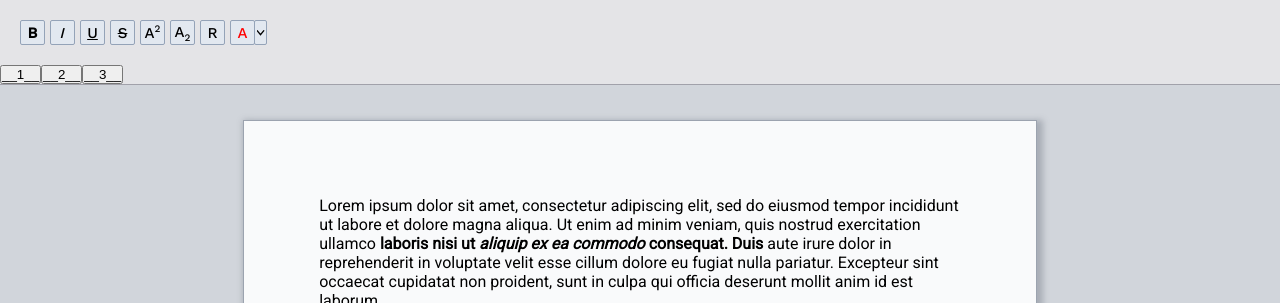
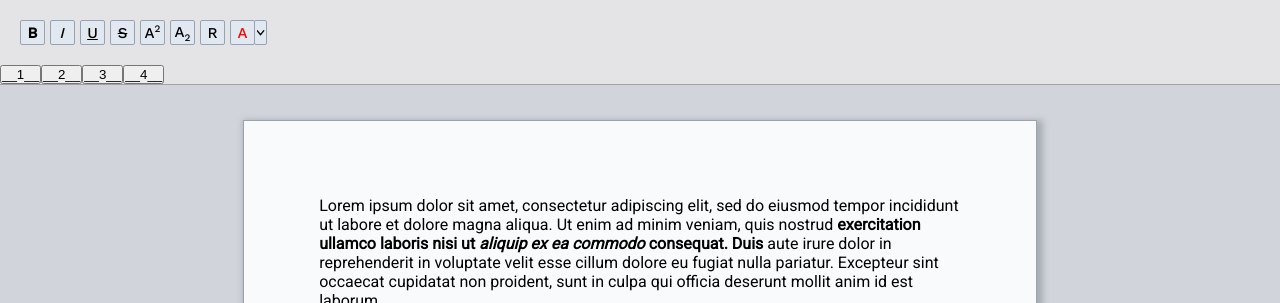
Before and after one commit to 30isnottoolate/wysiwyg-editor, a React app: page / in a window 1280 px wide. Shown: the top 303 px of the page. Built offline with nearby package versions, Linux system fonts and the light colour scheme.

Commit message:
Add mergeSiblings to merge siblings of same kind

```diff
--- a/src/components/App.tsx
+++ b/src/components/App.tsx
@@ -58,6 +58,17 @@ const App: React.FC = () => {
             editorRef.current.childNodes.forEach(childNode => {
                 if (childNode.nodeName === tag) {
                     removeTag(childNode, tag);
+                }
+            });
+        }
+    }
+
+    const mergeSiblings = (tag: string) => {
+        if (editorRef.current && editorRef.current.hasChildNodes()) {
+            editorRef.current.childNodes.forEach((childNode) => {
+                if (childNode.nodeName === tag && childNode.lastChild &&
+                    childNode.nextSibling && childNode.nextSibling.nodeName === tag) {
+                    childNode.lastChild.after(...childNode.nextSibling.childNodes);
                 }
             });
         }
@@ -244,6 +255,7 @@ const App: React.FC = () => {
             <button onClick={breakSelectionParent} title="Break Selection Parent (Selection is on the same level)">__1__</button>
             <button onClick={breakSelectionParent2} title="Break Selection Parent (Selection is on different levels">__2__</button>
             <button onClick={() => removeDoubleFormatting("B")} title="Remove Double Formatting">__3__</button>
+            <button onClick={() => mergeSiblings("B")} title="Merge Siblings">__4__</button>
             <div id="editor-container">
                 <div
                     id="editor"
@@ -256,7 +268,7 @@ const App: React.FC = () => {
                     /* onMouseUp={handleSelection} */ >
                     Lorem ipsum dolor sit amet, consectetur adipiscing elit,
                     sed do eiusmod tempor incididunt ut labore et dolore magna aliqua. Ut enim ad minim veniam, quis
-                    nostrud exercitation ullamco <b>laboris <b></b>nisi ut <i>aliquip <b><i>ex</i></b> ea commodo</i> consequat. Duis</b> aute irure
+                    nostrud <b>exercitation ullamco </b><b className="123">laboris <b></b>nisi ut <i>aliquip <b><i>ex</i></b> ea commodo</i> consequat. Duis</b> aute irure
                     dolor in reprehenderit in voluptate velit esse cillum dolore eu fugiat nulla pariatur. Excepteur
                     sint occaecat cupidatat non proident, sunt in culpa qui officia deserunt mollit anim id est laborum.
                     <br />
```
